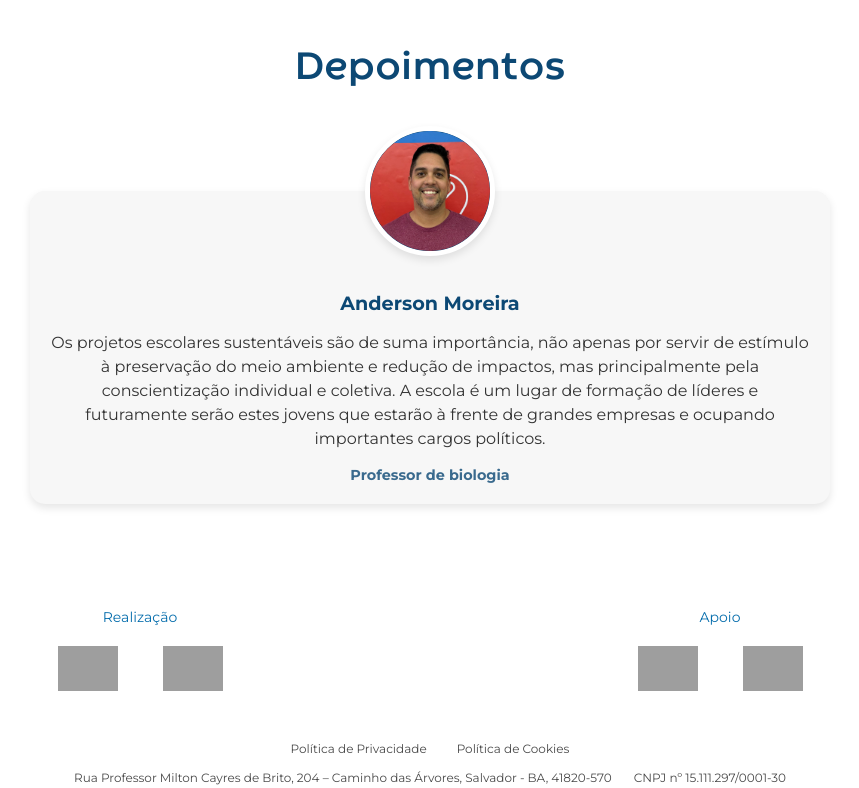
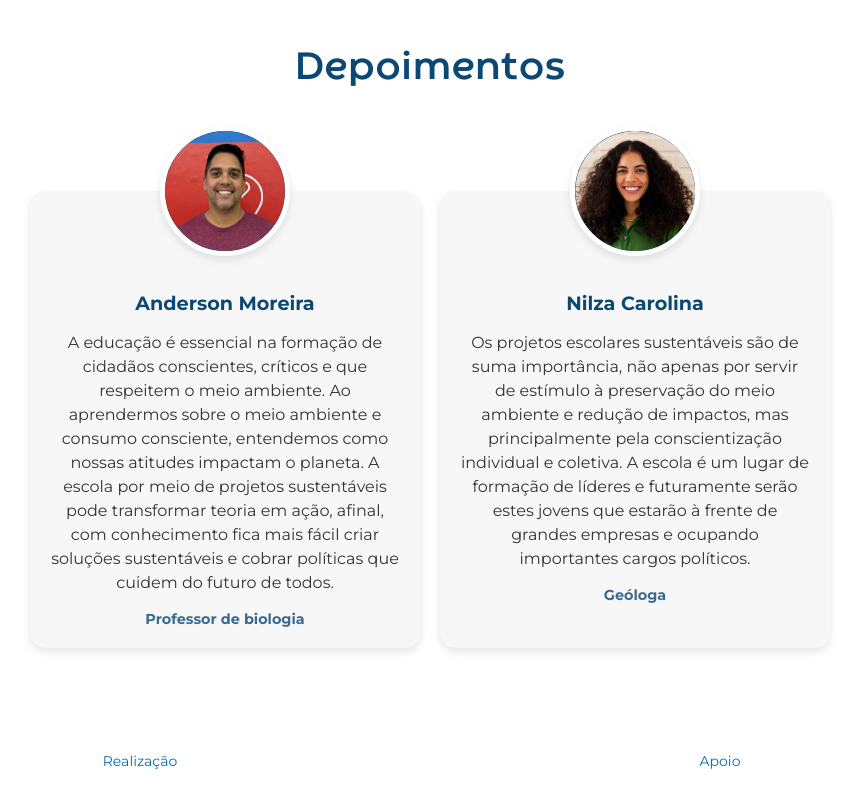
Before and after one commit to rafaelmuniz-br/atarde-ppd, a Nuxt app: page / in a window 1280 px wide. Shown: the part 840-1628 px from the top of the page, without its empty margins (210-1069 px from the left). Built offline with nearby package versions, Linux system fonts and the light colour scheme; grey boxes are pictures that could not be loaded; a web font is replaced by a local one.

Commit message:
Index Depoimento-Nilza

```diff
--- a/components/index/Depoimentos.vue
+++ b/components/index/Depoimentos.vue
@@ -30,8 +30,14 @@
     {
       img: '/depoimento-Anderson.png', // Substitua por sua imagem de pessoa real
       name: 'Anderson Moreira',
+      description: 'A educação é essencial na formação de cidadãos conscientes, críticos e que respeitem o meio ambiente. Ao aprendermos sobre o meio ambiente e consumo consciente, entendemos como nossas atitudes impactam o planeta. A escola por meio de projetos sustentáveis pode transformar teoria em ação, afinal, com conhecimento fica mais fácil criar soluções sustentáveis e cobrar políticas que cuidem do futuro de todos.',
+      title: 'Professor de biologia'
+    },
+    {
+      img: '/depoimento-Nilza.png', // Substitua por sua imagem de pessoa real
+      name: 'Nilza Carolina',
       description: 'Os projetos escolares sustentáveis são de suma importância, não apenas por servir de estímulo à preservação do meio ambiente e redução de impactos, mas principalmente pela conscientização individual e coletiva. A escola é um lugar de formação de líderes e futuramente serão estes jovens que estarão à frente de grandes empresas e ocupando importantes cargos políticos.',
-      title: 'Professor de biologia'
+      title: 'Geóloga'
     }
   ]);
   </script>
```
Also changed, not shown: public/depoimento-Nilza.png (added).
